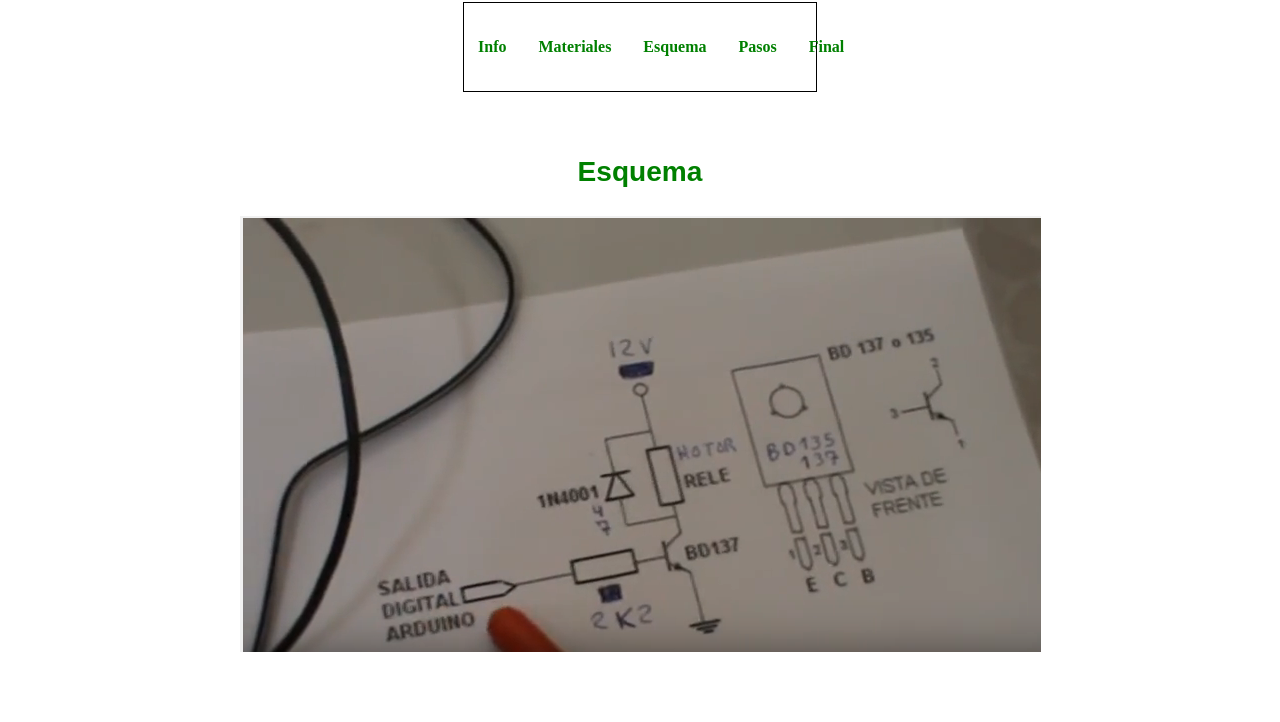
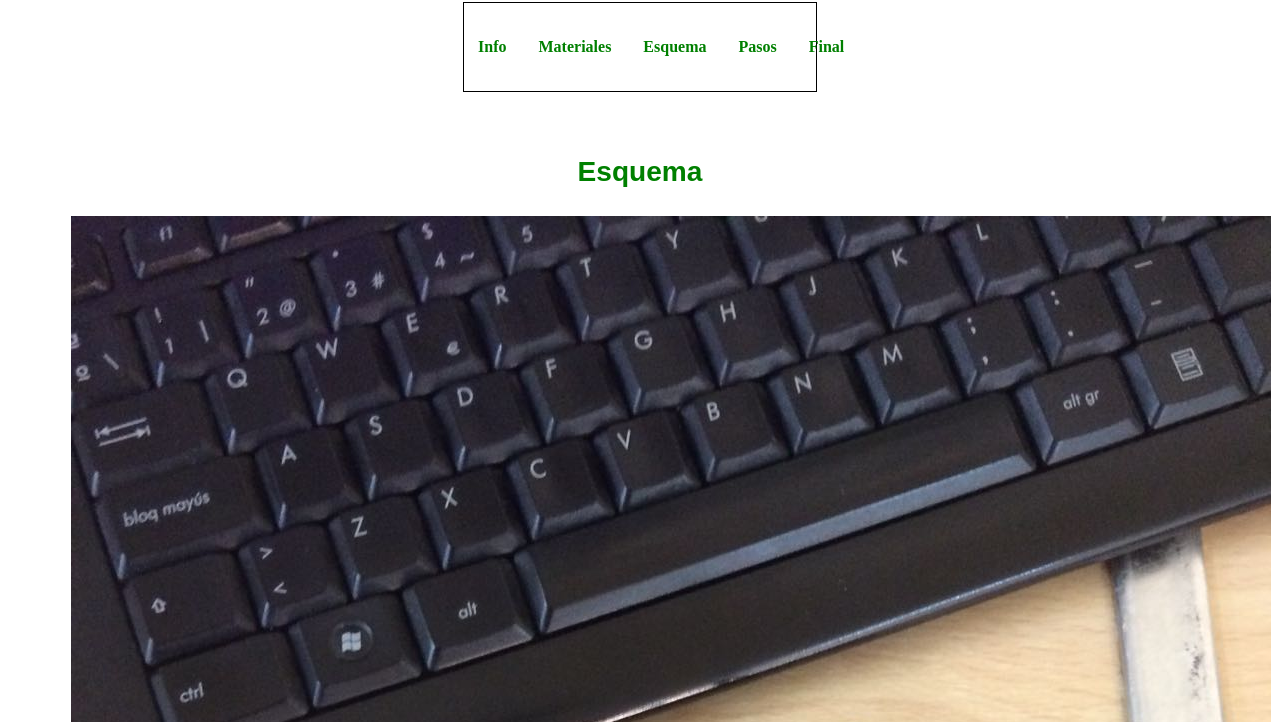
Before and after one commit to Joow13/Credito-de-Sintesis, a plain HTML site: page esquema.html in a window 1280 px wide. Shown: the part 78-800 px from the top of the page. Drawn offline with Linux system fonts and the light colour scheme.

Commit message:
esquema modificado nueva foto esquema

```diff
--- a/esquema.html
+++ b/esquema.html
@@ -26,7 +26,7 @@
 
     <font face="Arial" color="Green">
     <section>
-      <h3>Esquema</h3> <img src="esquema.PNG" alt="esquema">
+      <h3>Esquema</h3> <img src="Esquema-Servo.jpg" alt="esquema">
     </section>
     </font>
 </div></center>
```
Also changed, not shown: Esquema-Servo.jpg (added).
